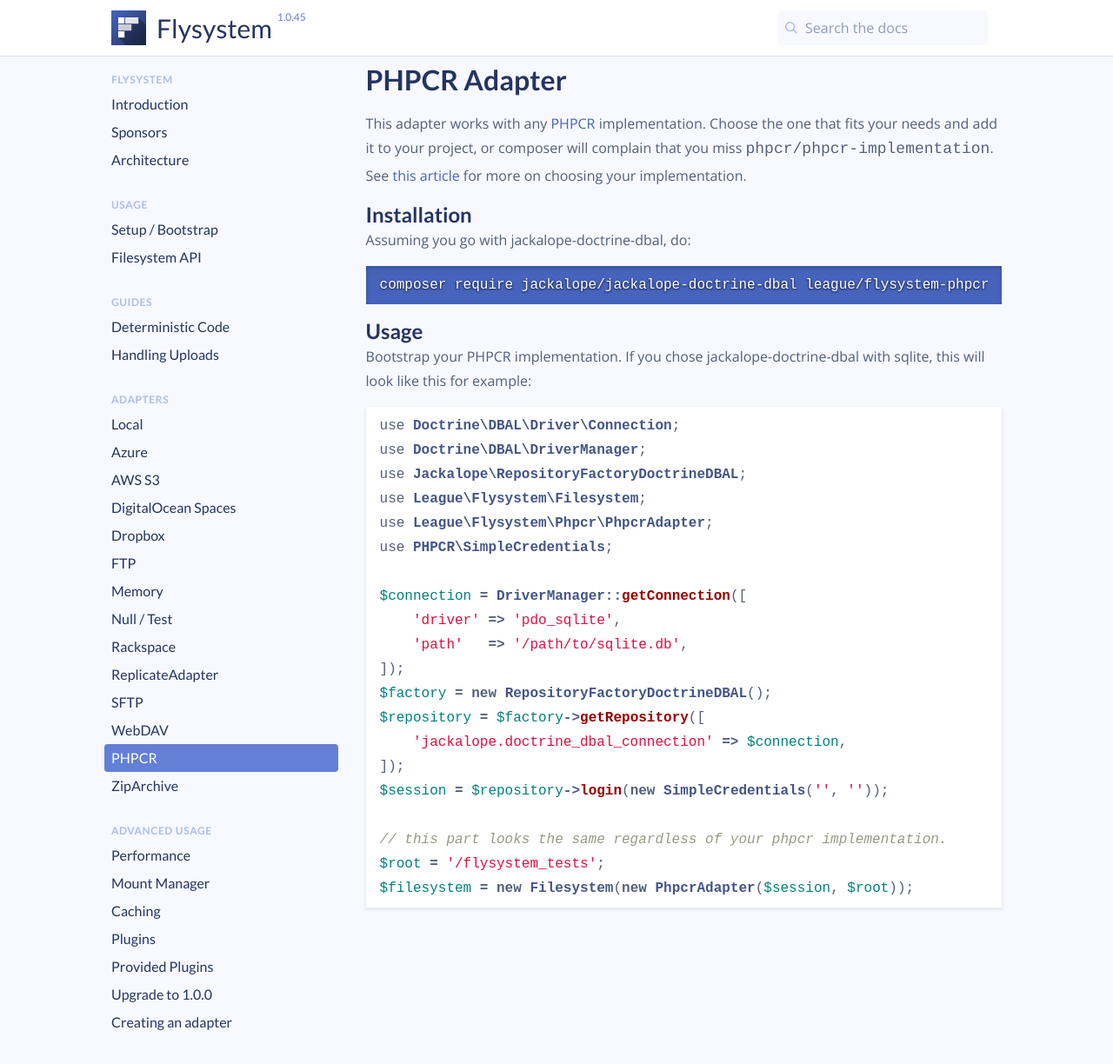
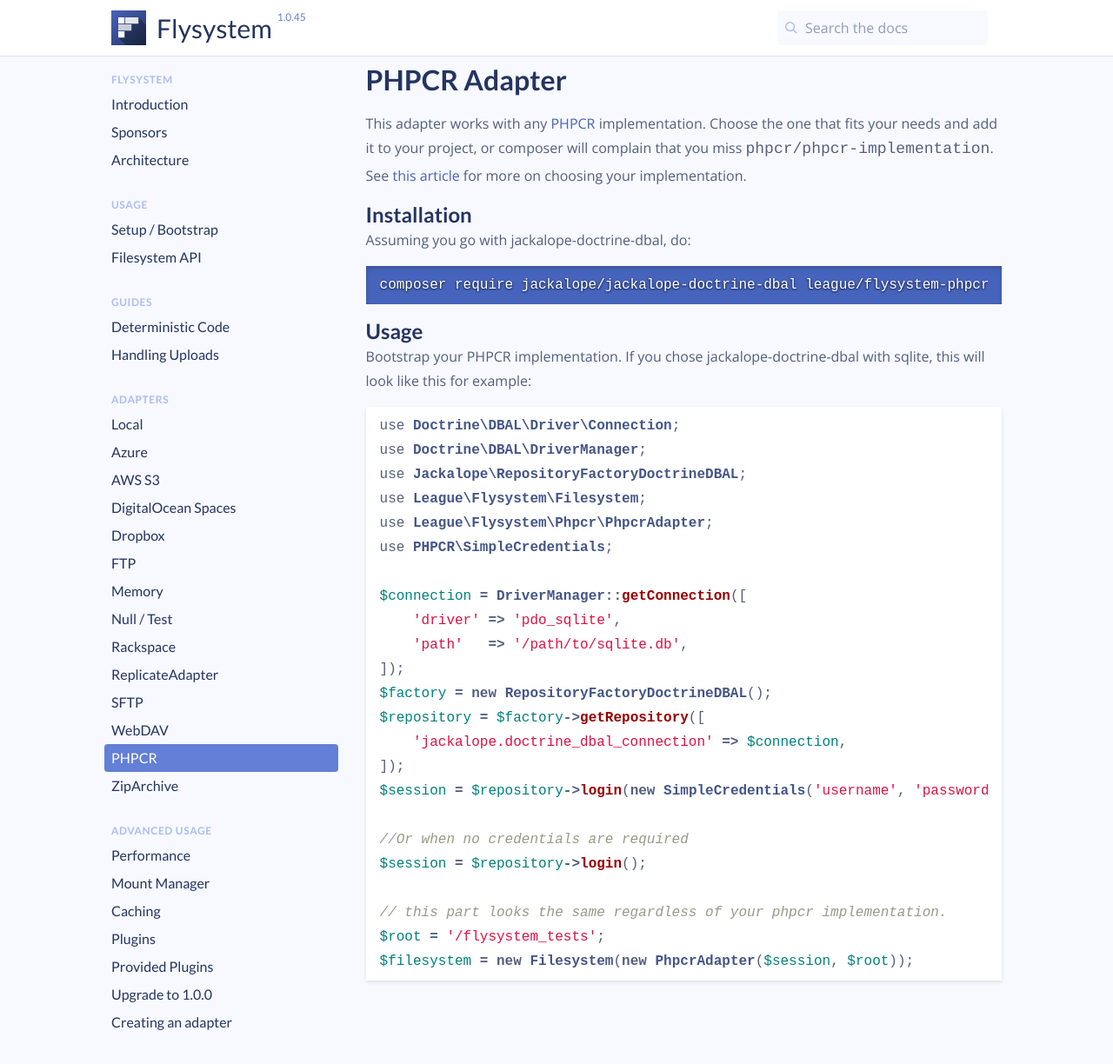
Before and after one commit to thephpleague/flysystem, a Jekyll site: the page built from docs/adapter/phpcr.md, in a window 1280 px wide and 1224 px high. Shown: the whole window at 87% size. Built offline with Jekyll 4.4.1, drawn with Linux system fonts in a browser that asks for light colours; comment, search, counter and statistics services are not loaded.

Commit message:
Indicate that Credentials are optional during login
Also see https://github.com/phpcr/phpcr/pull/101#issuecomment-391240015

```diff
--- a/docs/adapter/phpcr.md
+++ b/docs/adapter/phpcr.md
@@ -40,7 +40,10 @@ $factory = new RepositoryFactoryDoctrineDBAL();
 $repository = $factory->getRepository([
     'jackalope.doctrine_dbal_connection' => $connection,
 ]);
-$session = $repository->login(new SimpleCredentials('', ''));
+$session = $repository->login(new SimpleCredentials('username', 'password'));
+
+//Or when no credentials are required
+$session = $repository->login();
 
 // this part looks the same regardless of your phpcr implementation.
 $root = '/flysystem_tests';
```
